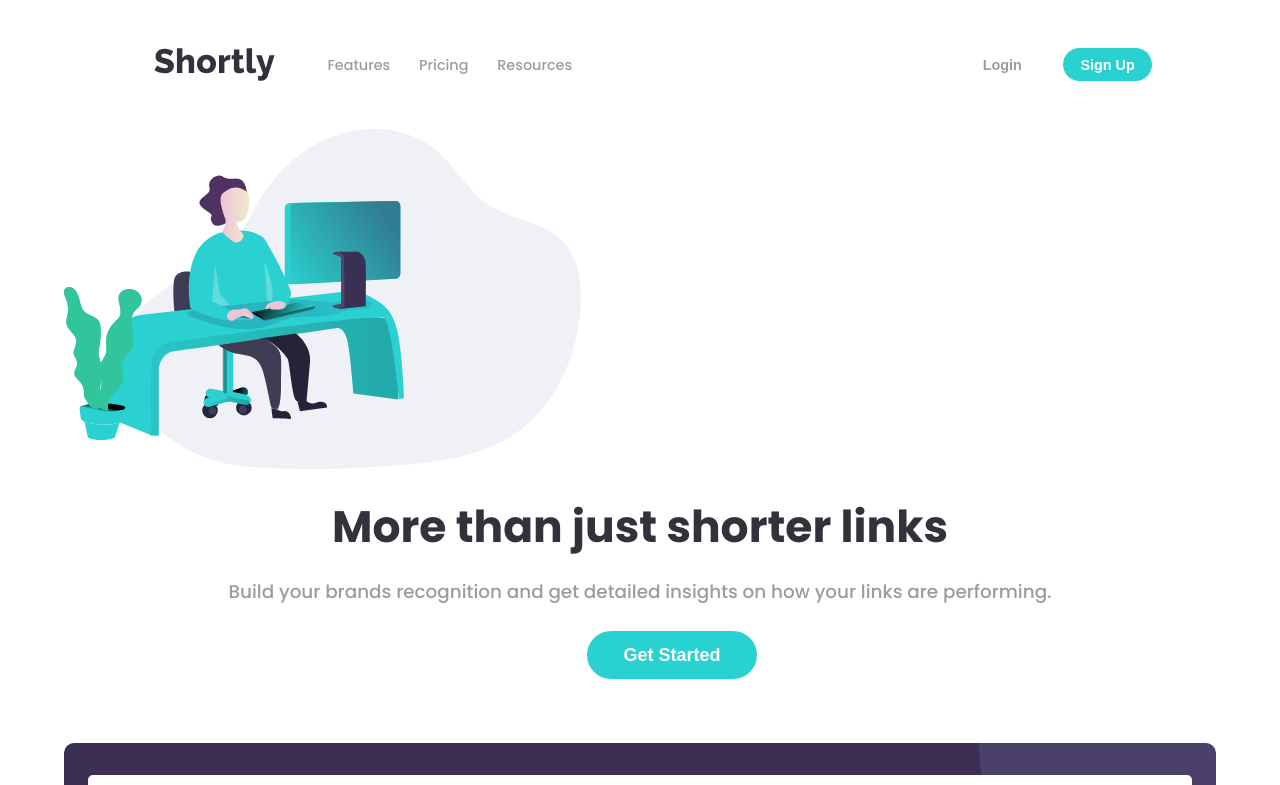
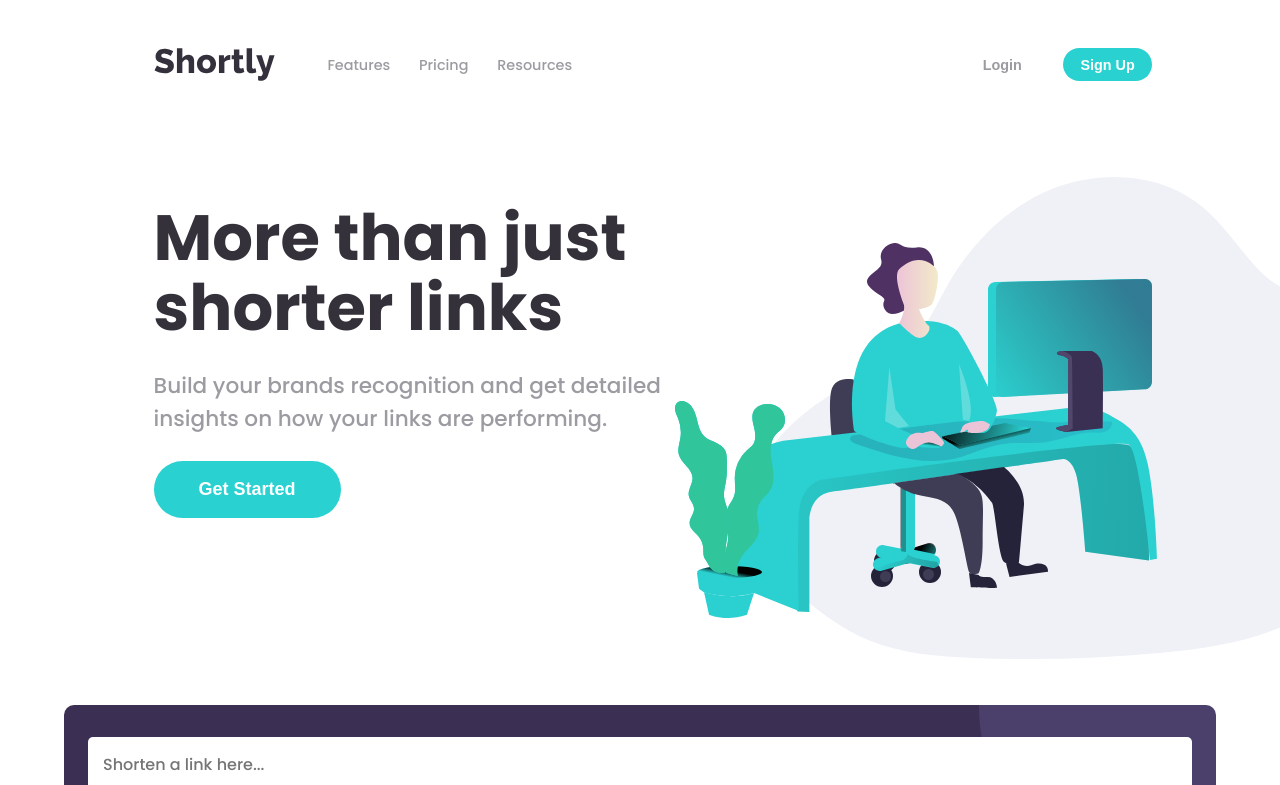
Before and after one commit to solvedbiscuit71/url-shortening-api, a React (Create React App) app: page / in a window 1280 px wide. Shown: the top 785 px of the page. Built offline with nearby package versions, Linux system fonts and the light colour scheme.

Commit message:
completed @desktop:Hero,Boost

```diff
--- a/src/App.jsx
+++ b/src/App.jsx
@@ -13,10 +13,12 @@ function App(props) {
       <section className="hero">
         <img src="assets/illustration-working.svg" alt="illustration working" className="hero__image" />
 
-        <h1>More than just shorter links</h1>
-        <p>Build your brands recognition and get detailed insights on how your links are performing.</p>
+        <div className="hero__content">
+          <h1>More than just shorter links</h1>
+          <p>Build your brands recognition and get detailed insights on how your links are performing.</p>
 
-        <button className="btn--primary">Get Started</button>
+          <button className="btn--primary">Get Started</button>
+        </div>
       </section>
 
       <Shortener />
--- a/src/styles/css/index.css
+++ b/src/styles/css/index.css
@@ -444,6 +444,45 @@ ul.nav-list li {
     display: none;
   }
 
+  .hero {
+    min-height: 480px;
+    padding: 3em 0 3em 12vw;
+    background-image: url("../../../public/assets/illustration-working.svg");
+    background-repeat: no-repeat;
+    background-position: top 3em right -8em;
+  }
+  .hero__image {
+    height: 100%;
+    display: none;
+  }
+  .hero__content {
+    max-width: 580px;
+  }
+  .hero h1, .hero p {
+    padding: 0;
+    text-align: left;
+  }
+  .hero h1 {
+    font-size: 4rem;
+  }
+  .hero p {
+    font-size: 1.35rem;
+  }
+  .hero button {
+    padding: 1em 2.5em;
+    margin: 0;
+  }
+
+  .boost {
+    max-height: 250px;
+    padding: 4em 0;
+    background-image: url("../../../public/assets/bg-boost-desktop.svg");
+  }
+  .boost h2 {
+    font-size: 2.25rem;
+    margin: 0 0 22px;
+  }
+
   .footer {
     flex-flow: row nowrap;
     padding: 3em 10vw 3em 12vw;
--- a/src/styles/sass/@media/_desktop.scss
+++ b/src/styles/sass/@media/_desktop.scss
@@ -82,6 +82,49 @@
     }
   }
 
+  .hero {
+    min-height: 480px;
+    padding: 3em 0 3em 12vw;
+
+    background-image: url("../../../public/assets/illustration-working.svg");
+    background-repeat: no-repeat;
+    background-position: top 3em right -8em;
+
+    &__image {
+      height: 100%;
+      display: none;
+    }
+
+    &__content {
+      max-width: 580px;
+    }
+
+    h1,p {
+      padding: 0;
+      text-align: left;
+    }
+
+    h1 { font-size: 4rem; }
+    p { font-size: 1.35rem; }
+
+    button {
+      padding: 1em 2.5em;
+      margin: 0;
+    }
+  }
+
+  .boost {
+    max-height: 250px;
+    padding: 4em 0;
+
+    background-image: url("../../../public/assets/bg-boost-desktop.svg");
+
+    h2 {
+      font-size: 2.25rem;
+      margin: 0 0 22px;
+    }
+  }
+
   .footer {
     flex-flow: row nowrap;
     padding: 3em 10vw 3em 12vw;
```
